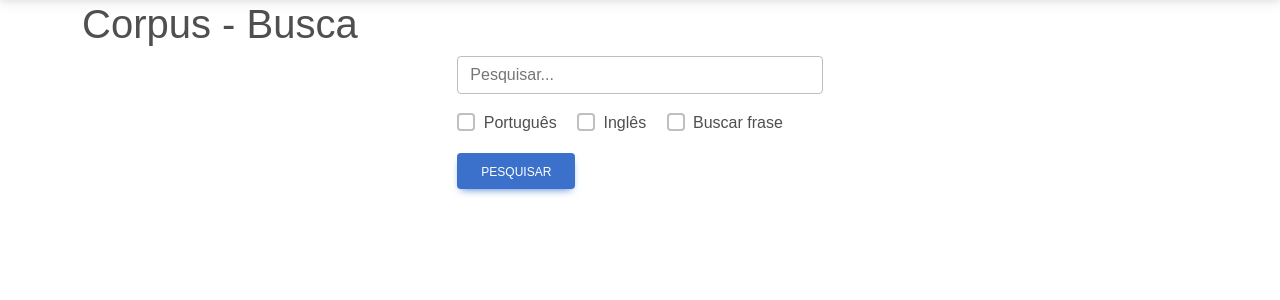
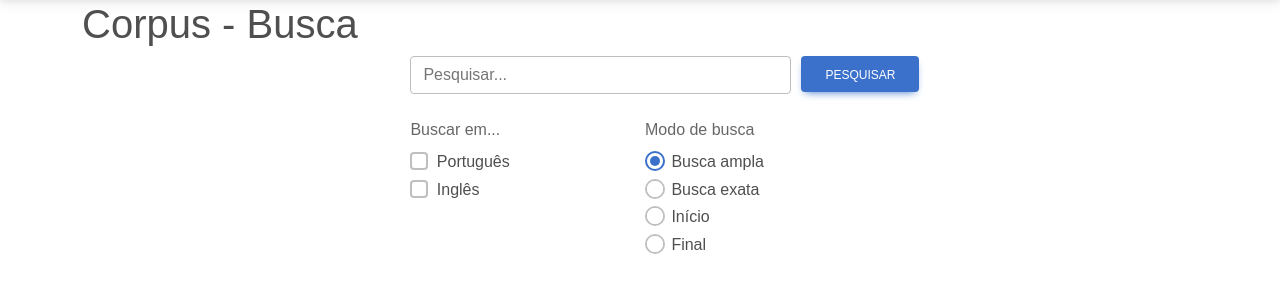
Before and after one commit to fflch/macc, a Django app: page /pt-br/corpus/search/ in a window 1280 px wide. Shown: the part 59-359 px from the top of the page. Run offline with Django 4.2, Linux system fonts and the light colour scheme; parts of the project's set-up code (start-up, migrations or seed data) failed here and were passed over; some libraries are stand-ins or nearby versions; some web fonts are replaced.

Commit message:
Update project

```diff
--- a/corpus/views.py
+++ b/corpus/views.py
@@ -1,9 +1,15 @@
 from django.shortcuts import render
 from django.contrib.postgres.search import SearchQuery, SearchVector, SearchHeadline
-from django.db.models import F
+from django.db.models import F, Q
 
 
 from .models import OriginalFragment, Work
+
+
+from functools import reduce
+from logging import getLogger
+
+logger = getLogger(__name__)
 
 
 def index(request):
@@ -35,50 +41,72 @@ def detail(request, pk: int):
 
 
 def search(request):
-    search_pt = True if request.POST.get('search-pt') else False
-    search_en = True if request.POST.get('search-en') else False
-    phrase = True if request.POST.get('phrase') else False
-    q = request.POST.get('q')
+    search_languages = request.POST.get('search-language', [])
 
-    context = {}
+    context = {
+        'pt': 'pt' in search_languages,
+        'en': 'en' in search_languages,
+    }
+
+    search_columns = []
+    if 'pt' in search_languages:
+        search_columns.append('fragment')
+    if 'en' in search_languages:
+        search_columns.append('translatedfragment__fragment')
+
     if request.POST:
-        context['q'] = q
-        if phrase:
-            context['phrase'] = 'on'
-        search_columns = []
+        q = request.POST.get('q')
 
-        if search_pt:
-            context['search_pt'] = 'on'
-            search_columns.append('fragment')
-        if search_en:
-            context['search_en'] = 'on'
-            search_columns.append('translatedfragment__fragment')
+        qs = (OriginalFragment
+              .objects
+              .prefetch_related('translatedfragment_set')
+              .all())
 
-        search_vector = SearchVector(*search_columns)
-        search_query = SearchQuery(
-            q, search_type='phrase' if phrase else 'plain')
-
-        qs = (OriginalFragment.objects
-              .annotate(search=search_vector)
-              .filter(search=search_query)
-              )
+        match request.POST.get('search-method'):
+            case 'broad':
+                search_vector = SearchVector(*search_columns)
+                search_query = SearchQuery(q)
+                qs = qs.annotate(search=search_vector).filter(
+                    search=search_query)
+            case 'exact':
+                filters = [{f'{col}__iregex': fr'\y{q}\y'}
+                           for col in search_columns]
+                queries = [Q(**args) for args in filters]
+                qs_filter = reduce(Q.__or__, queries)
+                qs = qs.filter(qs_filter)
+            case 'start':
+                filters = [{f'{col}__iregex': fr'\y{q}'}
+                           for col in search_columns]
+                queries = [Q(**args) for args in filters]
+                qs_filter = reduce(Q.__or__, queries)
+                qs = qs.filter(qs_filter)
+            case 'end':
+                filters = [{f'{col}__iregex': fr'{q}\y'}
+                           for col in search_columns]
+                queries = [Q(**args) for args in filters]
+                qs_filter = reduce(Q.__or__, queries)
+                qs = qs.filter(qs_filter)
+            case _: pass
 
         qs = qs.annotate(
             headline_original=SearchHeadline(
                 'fragment',
-                search_query if search_pt else '',
+                SearchQuery(q) if 'pt' in search_languages else '',
                 start_sel='<strong>',
                 stop_sel='</strong>',
                 min_words=1000,
                 max_words=10000)
         )
         qs = qs.annotate(
-            headline_translation=SearchHeadline('translatedfragment__fragment',
-                                                search_query if search_en else '',
-                                                start_sel='<strong>',
-                                                stop_sel='</strong>',
-                                                min_words=1000,
-                                                max_words=10000),
+            headline_translation=SearchHeadline(
+                'translatedfragment__fragment',
+                SearchQuery(q)
+                if 'en' in search_languages else '',
+                start_sel='<strong>',
+                stop_sel='</strong>',
+                min_words=1000,
+                max_words=10000
+            ),
             translation_code=F('translatedfragment__work__code'),
         )
 
--- a/templates/corpus/search.html
+++ b/templates/corpus/search.html
@@ -9,51 +9,115 @@
 <form action="{% url 'corpus:search' %}" method="post">
   {% csrf_token %}
   <div class="form-row">
-    <div class="col-md-4 mx-auto">
+    <div class="col-md-5 mx-auto">
+      <div class="form-row">
+        <div class="col-md-10">
           <div class="form-group">
             <input
               class="form-control"
               type="text"
               name="q"
               placeholder="{% translate 'Pesquisar...' %}"
-          {% if q %}value="{{ q }}"{% endif %} >
+              {% if 'q' in request.POST %}
+                value="{{ request.POST.q }}"
+              {% endif %} >
           </div>
-      <div class="form-group">
-        <div class="form-check form-check-inline">
+        </div>
+        <div class="col-md-2">
+          <button class="btn btn-primary ml-auto" type="submit">Pesquisar</button>
+        </div>
+      </div>
+    </div>
+  </div>
+  <div class="form-row">
+    <div class="col-md-5 mx-auto">
+      <div class="form-row">
+        <div class="form-group col-md-6">
+          <legend class="col-form-label">Buscar em...</legend>
+          <div class="form-check">
             <input
               class="form-check-input"
-            name="search-pt"
+              name="search-language"
               type="checkbox"
+              value="pt"
               id="pt-br-check"
-            {% if search_pt %}checked{% endif %}>
+              {% if pt %}
+                checked
+              {% endif %}
+              >
             <label class="form-check-label" for="pt-br-check">{% translate "Português" %}</label>
           </div>
-        <div class="form-check form-check-inline">
+          <div class="form-check">
             <input
               class="form-check-input"
-            name="search-en"
+              name="search-language"
               type="checkbox"
-            id="pt-br-check"
-            {% if search_en %}checked{% endif %}>
-          <label class="form-check-label" for="pt-br-check">{% translate "Inglês" %}</label>
+              value="en"
+              id="en-us-check"
+              {% if en %}
+                checked
+              {% endif %}
+              >
+            <label class="form-check-label" for="en-us-check">{% translate "Inglês" %}</label>
           </div>
-        <div class="form-check form-check-inline">
+        </div>
+        <div class="form-group col-md-6">
+          <legend class="col-form-label">Modo de busca</legend>
+          <div class="form-check">
             <input
               class="form-check-input"
-            name="phrase"
-            type="checkbox"
-            id="phrase-check"
-            {% if phrase %}checked{% endif %}>
-          <label class="form-check-label" for="pt-br-check">{% translate "Buscar frase" %}</label>
+              type="radio"
+              name="search-method"
+              id="search-method-1"
+              value="broad" checked>
+            <label class="form-check-label" for="search-method-1">
+              Busca ampla
+            </label>
+          </div>
+          <div class="form-check">
+            <input
+              class="form-check-input"
+              type="radio"
+              name="search-method"
+              id="search-method-2"
+              value="exact">
+            <label class="form-check-label" for="search-method-2">
+              Busca exata
+            </label>
+          </div>
+          <div class="form-check">
+            <input
+              class="form-check-input"
+              type="radio"
+              name="search-method"
+              id="search-method-3"
+              value="start">
+            <label class="form-check-label" for="search-method-3">
+              Início
+            </label>
+          </div>
+          <div class="form-check">
+            <input
+              class="form-check-input"
+              type="radio"
+              name="search-method"
+              id="search-method-4"
+              value="end">
+            <label class="form-check-label" for="search-method-4">
+              Final
+            </label>
           </div>
         </div>
-      <button class="btn btn-primary ml-auto" type="submit">Pesquisar</button>
+      </div>
     </div>
   </div>
 </form>
 
 
 {% for fragment in result %}
+{% ifchanged fragment.pk %}
+<hr/>
+{% endifchanged %}
 <div class="row">
   <div class="col-md-1">
     <a href="{% url 'corpus:show' pk=fragment.work.id %}">{{ fragment.work.code }}</a>
@@ -72,4 +136,6 @@
 {% if q %}<p>Nothing found for {{ q }}</p>{% endif %}
 {% endfor %}
 
+{% comment %} {{ result }} {% endcomment %}
+
 {% endblock content %}
```
Also changed, not shown: macc/settings.py (+12 -12 lines). Lines whose indentation alone changed are shown as unchanged.
